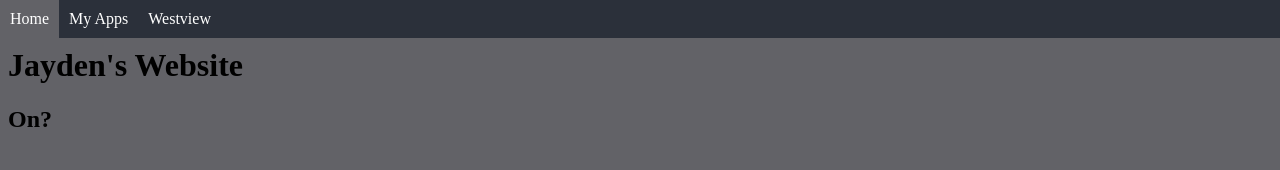
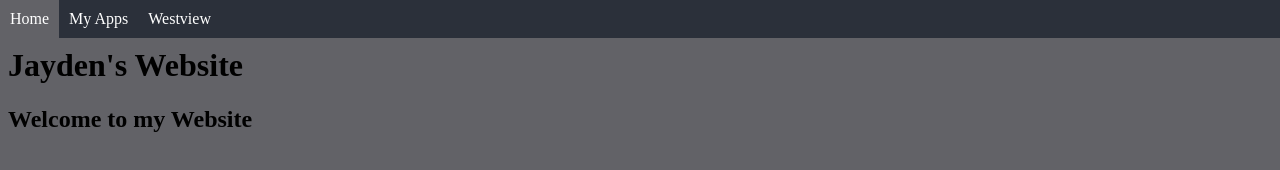
Before and after one commit to WVCS/website-JR-WV, a plain HTML site: page index.html in a window 1280 px wide. Drawn offline with Linux system fonts and the light colour scheme.

Commit message:
Update index.html

```diff
--- a/index.html
+++ b/index.html
@@ -15,7 +15,7 @@
    </nav>
   <br>
   <h1> Jayden's Website</h1>
-  <h2> On? </h2>
+  <h2> Welcome to my Website </h2>
 
 </body>
 </html>
```
